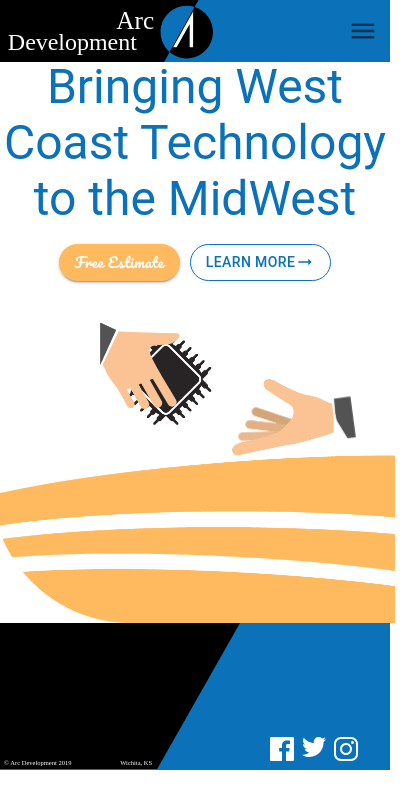
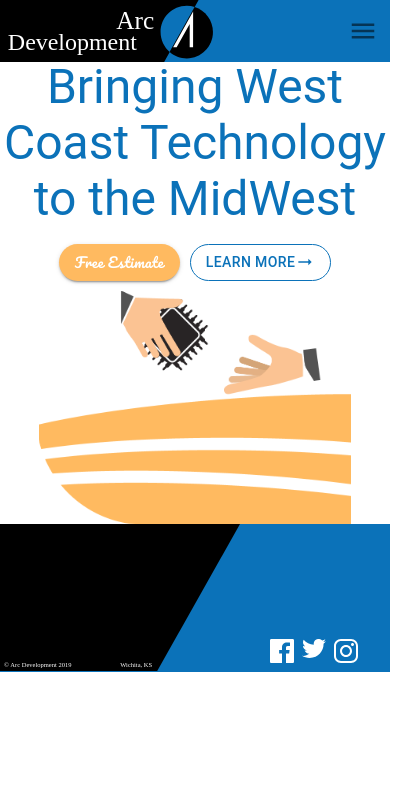
Before and after one commit to oybek703/mui-react, a React (Create React App) app: page / in a window 390 px wide. Shown: the top 808 px of the page, 411 px wide, since content can reach past the window. Built offline with nearby package versions, Linux system fonts and the light colour scheme.

Commit message:
landing page responsive bug is fixed

```diff
--- a/public/index.html
+++ b/public/index.html
@@ -8,7 +8,7 @@
     <meta name="description" content="MUI & REACT"/>
     <link rel="stylesheet" href="https://fonts.googleapis.com/css?family=Pacifico|Raleway:100,400,400i,700Roboto:300,400,500,700&display=swap" />
     <link rel="stylesheet" href="https://fonts.googleapis.com/icon?family=Material+Icons" />
-    <title>Attendance Tracker</title>
+    <title>Mui & React</title>
   </head>
   <body style="margin: 0">
     <div id="root"></div>
--- a/src/components/UI/LandingPage.js
+++ b/src/components/UI/LandingPage.js
@@ -1,7 +1,7 @@
 import React from 'react'
 import animationData from '../../animations/landinganimation/data'
 import Lottie from 'react-lottie'
-import {Button, Grid, Hidden, makeStyles, Typography} from "@material-ui/core"
+import {Button, Grid, makeStyles, Typography} from "@material-ui/core"
 import ArrowRightAltIcon from '@material-ui/icons/ArrowRightAlt'
 
 const useStyles = makeStyles(theme => ( {
@@ -19,7 +19,14 @@ const useStyles = makeStyles(theme => ( {
         borderColor: theme.palette.common.blue,
         [theme.breakpoints.between('xs', 'md')]: {
             marginBottom: 10
+        },
+        '&:hover': {
+            backgroundColor: theme.palette.primary.dark,
+            color: 'white'
         }
+    },
+    landingImage: {
+        overflow: 'hidden'
     }
 }))
 
@@ -34,7 +41,7 @@ const LandingPage = () => {
     }
     const classes = useStyles()
     return (
-        <Grid container justify='center' spacing={4}>
+        <Grid container justify='center'>
             <Grid item container direction='column' sm alignItems='center'>
                 <Grid item>
                     <Typography gutterBottom align='center' variant='h3' color='primary'>Bringing West Coast Technology <br/> to the MidWest</Typography>
@@ -45,7 +52,7 @@ const LandingPage = () => {
                 </Grid>
             </Grid>
             <Grid item sm>
-                <Lottie options={defaultOptions} width={400} height={300}/>
+                <Lottie options={defaultOptions} width='80%' height='100%'/>
             </Grid>
         </Grid>
     )
```
